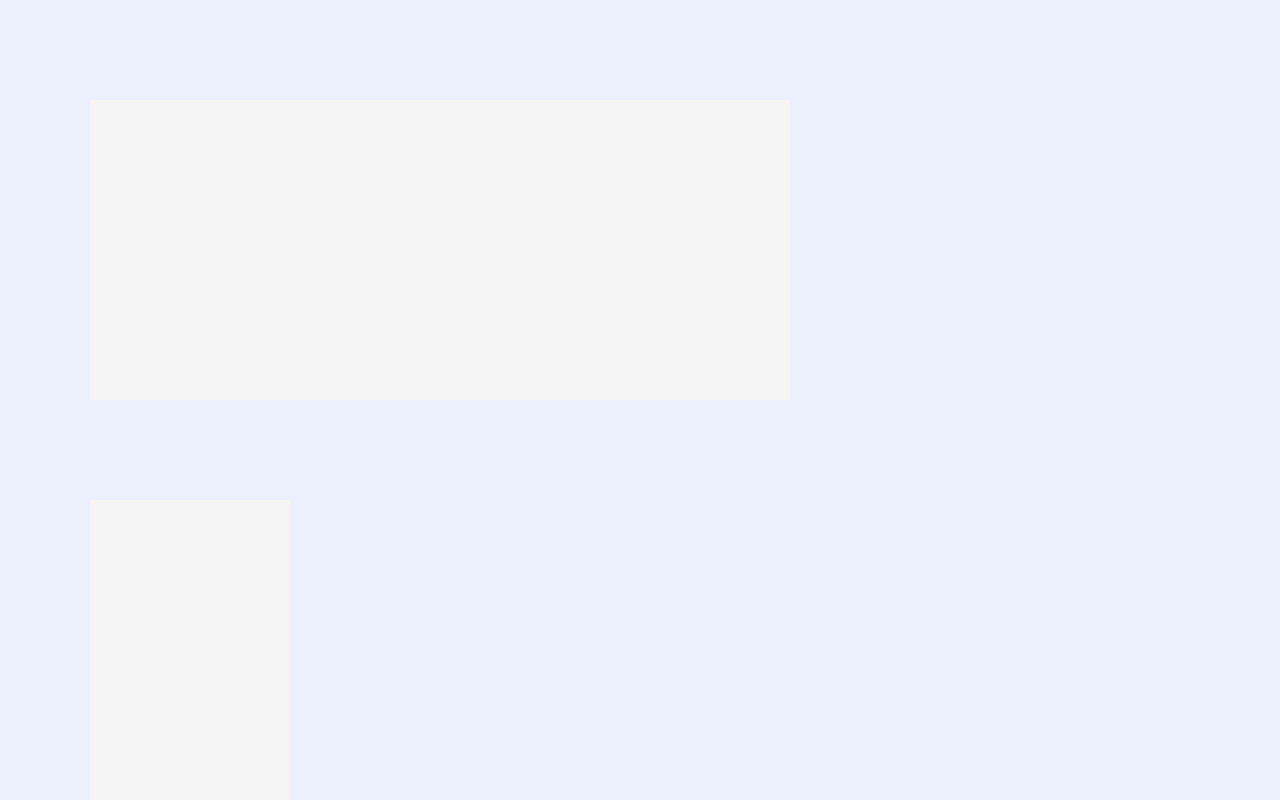
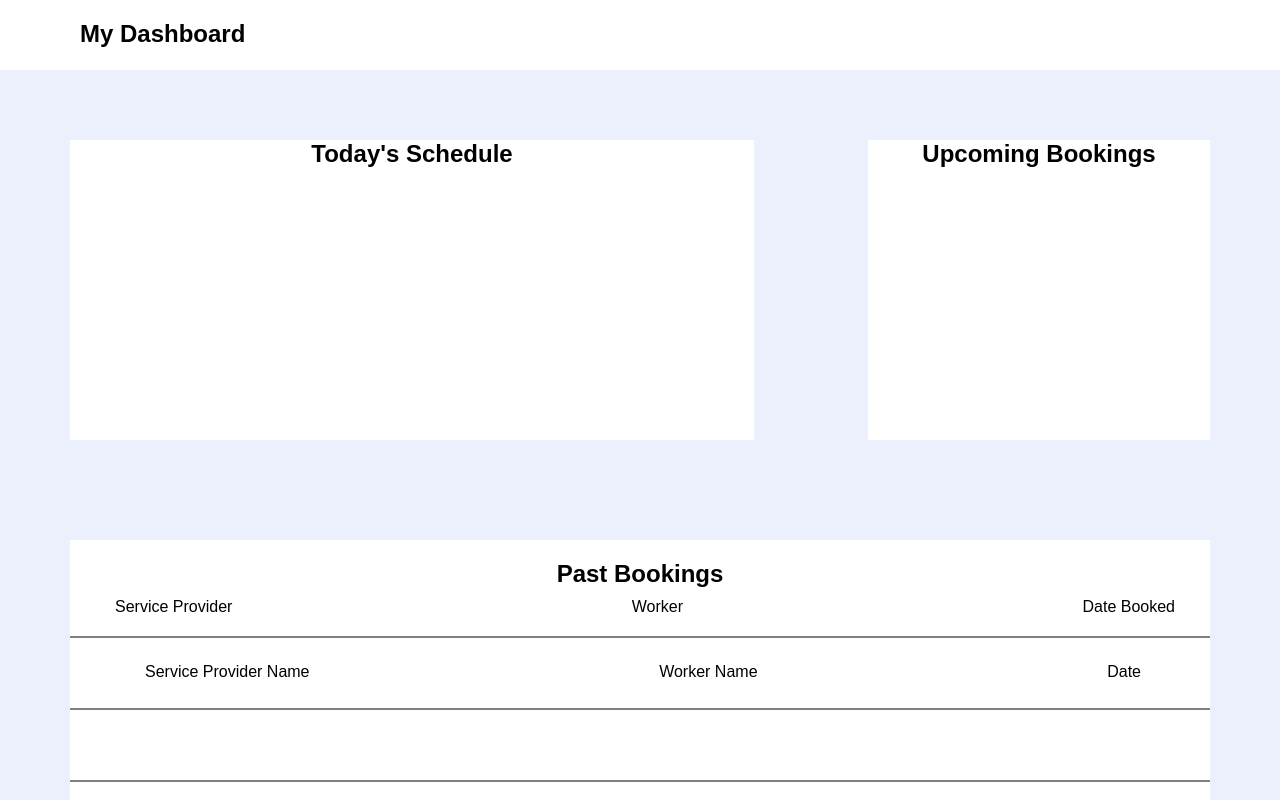
Before and after one commit to RMIT-SEPT/majorproject-5-wed-16-30-7, a React (Create React App) app in the folder FrontEnd/agme-app/: page /dashboard in a window 1280 px wide. Shown: the top 800 px of the page. Built offline with nearby package versions, Linux system fonts and the light colour scheme.

Commit message:
dashboard design draft

```diff
--- a/FrontEnd/agme-app/src/App.css
+++ b/FrontEnd/agme-app/src/App.css
@@ -36,3 +36,7 @@
     transform: rotate(360deg);
   }
 }
+
+body{
+  background: #eceffc;
+}
--- a/FrontEnd/agme-app/src/Components/Dashboard.js
+++ b/FrontEnd/agme-app/src/Components/Dashboard.js
@@ -5,11 +5,58 @@ class Dashboard extends React.Component {
     render() {
         return (
             <div>
-                <div className="TopContainer">
-                    <div className="TodayBookings"></div>
-                    <div className="UpcomingBookings"></div>
-                </div>
-                <div className="PastBookings"></div>
+                <section className="Header">
+                    <h1>My Dashboard</h1>
+                </section>
+                <section className="content-area">
+                    <div className="top-container">
+                        <div className="todays-bookings">
+                            <h2>Today's Schedule</h2>
+                        </div>
+                        <div className="upcoming-bookings">
+                            <h2>Upcoming Bookings</h2>
+                        </div>
+                    </div>
+
+                    <div className="past-bookings">
+                        <div className="table-top">
+                            <h2>Past Bookings</h2>
+                            <div className="headings">
+                                <span>Service Provider</span>
+                                <span>Worker</span>
+                                <span>Date Booked</span>
+                            </div>
+                        </div>
+                        <div className="divider"></div>
+                        <div className="past-booking-details">
+                            <div className="past-booking-content">
+                                <span className="service-provider">Service Provider Name</span>
+                                <span className="worker-details">Worker Name</span>
+                                <span className="date">Date</span>
+                            </div>
+                        </div>
+                        <div className="divider"></div>
+                        <div className="past-booking-details">
+                            <div className="past-booking-content"></div>
+                        </div>
+                        <div className="divider"></div>
+                        <div className="past-booking-details">
+                            <div className="past-booking-content"></div>
+                        </div>
+                        <div className="divider"></div>
+                        <div className="past-booking-details">
+                            <div className="past-booking-content"></div>
+                        </div>
+                        <div className="divider"></div>
+                        <div className="past-booking-details">
+                            <div className="past-booking-content">
+                                <span>Service Provider</span>
+                            </div>
+                        </div>
+
+                    </div>
+                </section>
+
             </div>
         )
     }
--- a/FrontEnd/agme-app/src/Components/Dashboard.scss
+++ b/FrontEnd/agme-app/src/Components/Dashboard.scss
@@ -1,23 +1,89 @@
-.PastBookings{
-    height: 500px;
-    width: 1100px;
-    background: whitesmoke;
-    position: relative;
+.Header{
+    background: #fff;
+    height: 70px;
+
+
+    h1{
+        text-align: left;
+        width: fit-content;
+        padding-top: 20px;
+        padding-left: 80px;
+    }
 }
 
+.content-area{
+    padding: 70px;
 
-.TodayBookings{
-    height: 300px;
-    width: 700px;
-    background: whitesmoke;
-    margin-top: 100px;
-    margin-bottom: 100px;
-    position: relative;
 }
 
-.UpcomingBookings{
+.top-container{
+    display: flex;
+    justify-content: space-between;
+}
+
+.todays-bookings{
     height: 300px;
-    width: 200px;
-    background: whitesmoke;
-    position: relative;
+    width: 60%;
+    background: #fff;
+
 }
+
+.upcoming-bookings{
+    height: 300px;
+    width: 30%;
+    background: #fff;
+}
+
+.past-bookings{
+    margin-top: 100px;
+    height: 400px;
+    width: 100%;
+    background: #fff;
+}
+
+.table-top{
+    padding: 20px;
+}
+
+.divider{
+    background: grey;
+    height: 2px;
+
+}
+
+.past-booking-details{
+    height: 60px;
+    background: #fff;
+
+}
+
+.past-booking-content{
+    display: flex;
+    justify-content: space-between;
+    height: 50px;
+    width: 90%;
+    margin-left: 60px;
+    margin-right: 60px;
+    margin-top: 10px;
+
+}
+
+.headings{
+    display: flex;
+    justify-content: space-between;
+    padding-top: 10px;
+    padding-left: 25px;
+    padding-right: 15px;
+}
+
+.service-provider{
+    padding: 15px;
+}
+
+.worker-details{
+    padding: 15px;
+}
+.date{
+    padding: 15px;
+
+}
--- a/FrontEnd/agme-app/src/Components/LoginForm.scss
+++ b/FrontEnd/agme-app/src/Components/LoginForm.scss
@@ -4,12 +4,12 @@
   font-family: sans-serif;
 }
 
-body {
+
+.main {
   display: flex;
   justify-content: center;
   align-items: center;
   min-height: 100vh;
-  background: #eceffc;
 }
 
 
```
Also changed, not shown: 1 other file (tests, documents, lock files or other folders).
